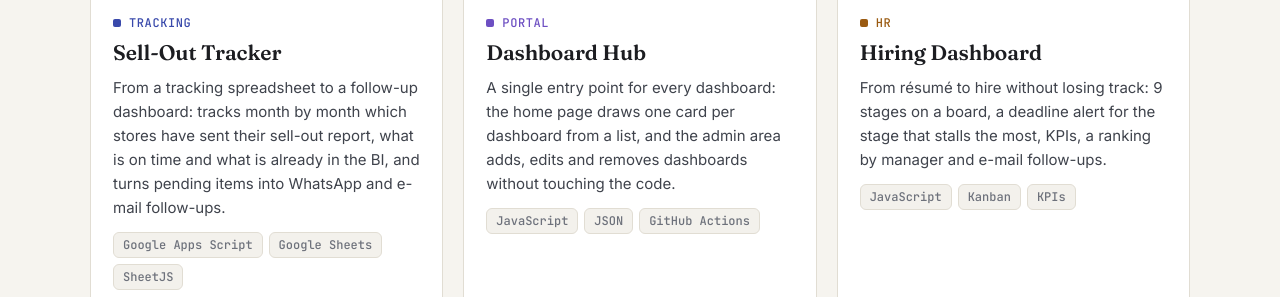
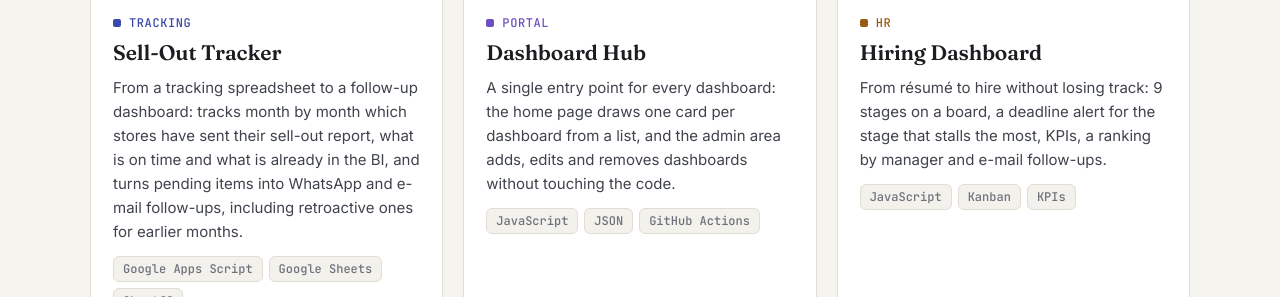
Before and after one commit to lariantunez/Vitrine-de-projetos, a plain HTML site: page index.html in a window 1280 px wide. Shown: the part 2323-2620 px from the top of the page. Drawn offline with Linux system fonts and the light colour scheme.

Commit message:
Controle Sell Out: menciona a cobrança retroativa
Co-Authored-By: Claude Opus 5.5 <noreply@anthropic.com>

```diff
--- a/assets/idiomas.js
+++ b/assets/idiomas.js
@@ -47,7 +47,7 @@
       "tag.validacao": "Validation",
       "cat.acompanhamento": "Tracking",
       "controle.nome": "Sell-Out Tracker",
-      "controle.texto": "From a tracking spreadsheet to a follow-up dashboard: tracks month by month which stores have sent their sell-out report, what is on time and what is already in the BI, and turns pending items into WhatsApp and e-mail follow-ups.",
+      "controle.texto": "From a tracking spreadsheet to a follow-up dashboard: tracks month by month which stores have sent their sell-out report, what is on time and what is already in the BI, and turns pending items into WhatsApp and e-mail follow-ups, including retroactive ones for earlier months.",
       "central.nome": "Dashboard Hub",
       "central.texto": "A single entry point for every dashboard: the home page draws one card per dashboard from a list, and the admin area adds, edits and removes dashboards without touching the code.",
       "cat.rh": "HR",
@@ -109,7 +109,7 @@
       "tag.validacao": "Validación",
       "cat.acompanhamento": "Seguimiento",
       "controle.nome": "Control de Sell Out",
-      "controle.texto": "De la planilla de control al panel de cobranza: sigue mes a mes qué tiendas ya enviaron el informe de sell out, qué está en plazo y qué ya está en el BI, y convierte los pendientes en recordatorios por WhatsApp y correo electrónico.",
+      "controle.texto": "De la planilla de control al panel de cobranza: sigue mes a mes qué tiendas ya enviaron el informe de sell out, qué está en plazo y qué ya está en el BI, y convierte los pendientes en recordatorios por WhatsApp y correo electrónico, incluso retroactivos de los meses anteriores.",
       "central.nome": "Central de Paneles",
       "central.texto": "Una puerta de entrada a todos los paneles: la página principal dibuja una tarjeta por panel a partir de una lista, y el área administrativa agrega, edita y elimina paneles sin tocar el código.",
       "cat.rh": "RR. HH.",
--- a/index.html
+++ b/index.html
@@ -112,7 +112,7 @@
             <div class="corpo">
               <span class="categoria" data-i18n="cat.acompanhamento">Acompanhamento</span>
               <h3 data-i18n="controle.nome">Controle Sell Out</h3>
-              <p data-i18n="controle.texto">Da planilha de controle ao painel de cobrança: acompanha mês a mês quais lojas já mandaram o relatório de sell out, o que está no prazo e o que já está no BI, e transforma pendências em cobrança por WhatsApp e e-mail.</p>
+              <p data-i18n="controle.texto">Da planilha de controle ao painel de cobrança: acompanha mês a mês quais lojas já mandaram o relatório de sell out, o que está no prazo e o que já está no BI, e transforma pendências em cobrança por WhatsApp e e-mail, inclusive retroativa dos meses anteriores.</p>
               <div class="tags"><span>Google Apps Script</span><span>Google Sheets</span><span>SheetJS</span></div>
               <div class="links"><a href="https://lariantunez.github.io/painel-acompanhamento-relatorios-sellout/" data-i18n="link.estudo">Estudo de caso</a><a href="https://lariantunez.github.io/painel-acompanhamento-relatorios-sellout/painel/" data-i18n="link.painel">Painel</a><a href="https://github.com/lariantunez/painel-acompanhamento-relatorios-sellout" data-i18n="link.codigo">Código</a></div>
             </div>
```
